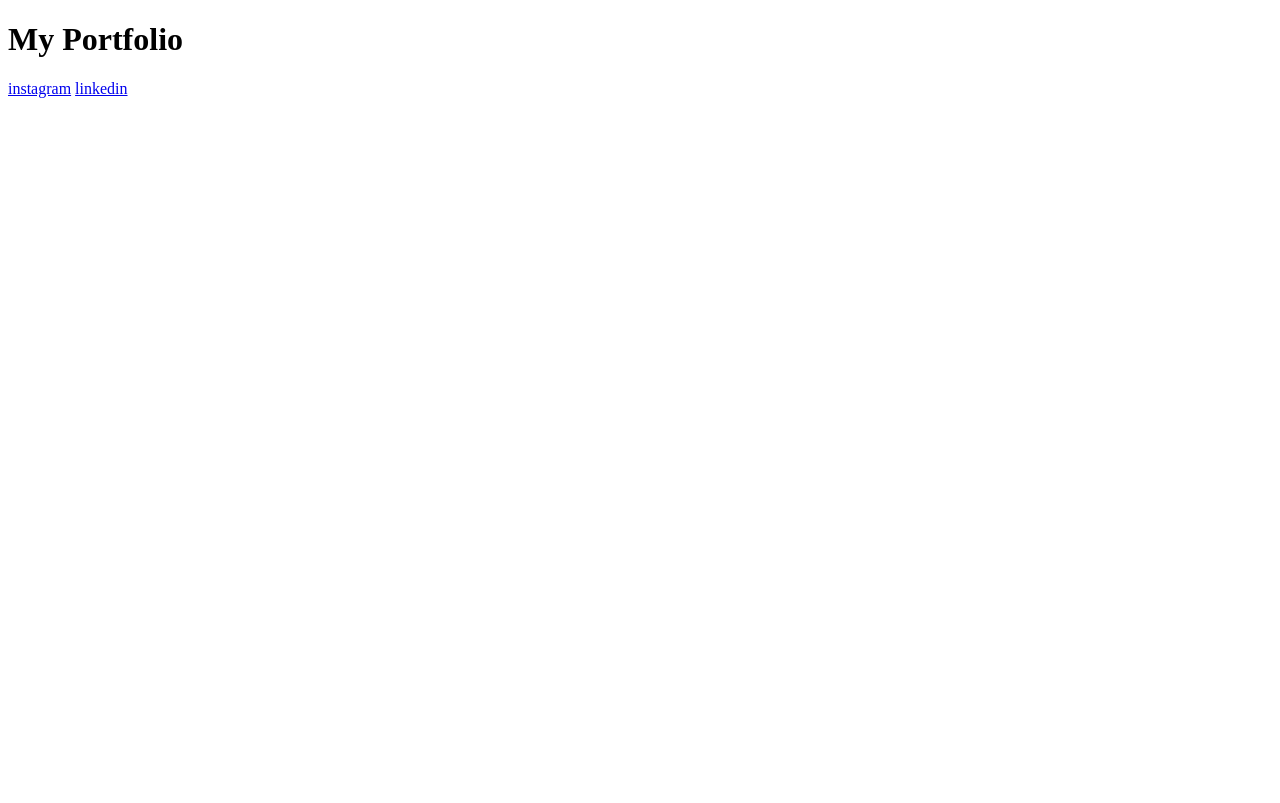
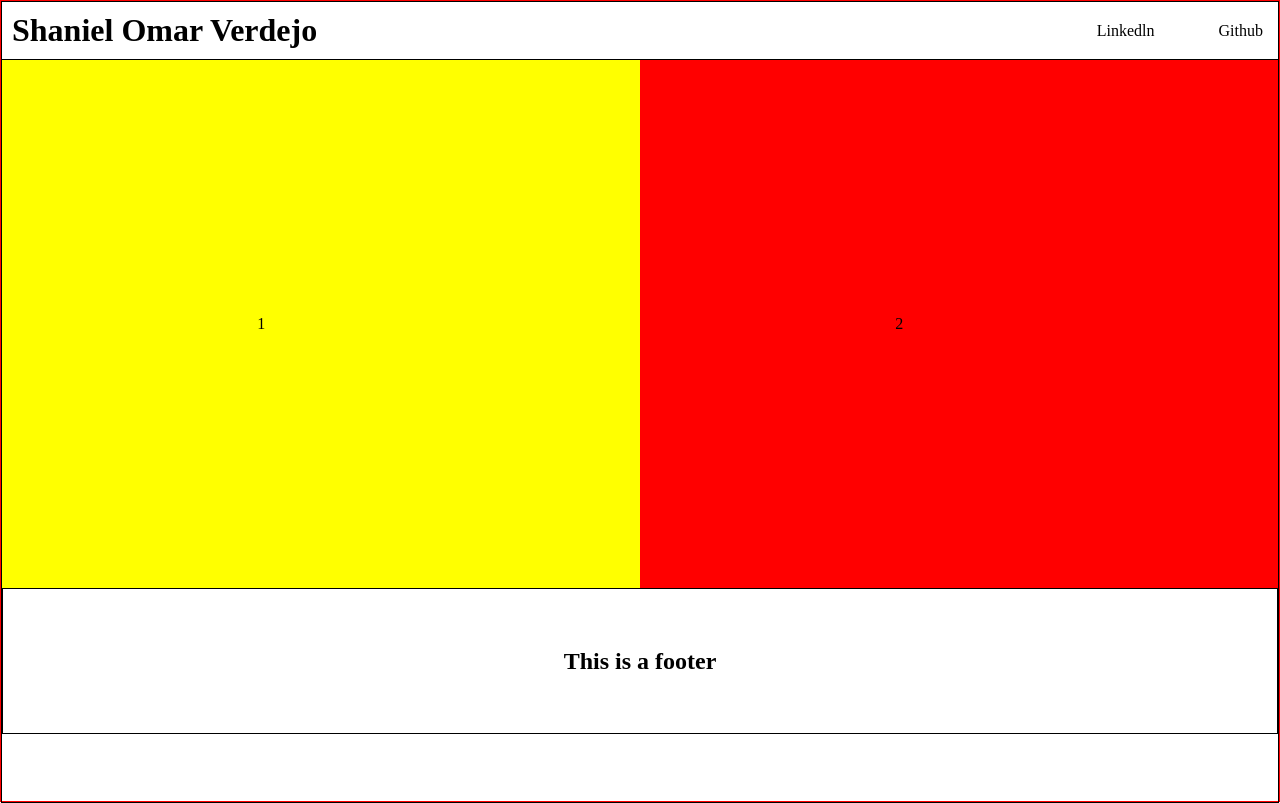
Before and after one commit to sorv3765/website_portfolio, a plain HTML site: page index.html in a window 1280 px wide. Drawn offline with nearby package versions, Linux system fonts and the light colour scheme.

Commit message:
Paul's version

```diff
--- a/index.css
+++ /dev/null
@@ -1,19 +0,0 @@
-*{
-    margin: 0%;
-    padding: 0%;
-}
-header{
-    margin: 0%;
-    padding: 0%;
-    background-color: red;
-    display: flex;
-    justify-content: space-between;
-}
-
-nav{
-    margin: 2%;
-    padding: 1%;
-}
-nav a{
-    margin: 10px;
-}
--- a/index.html
+++ b/index.html
@@ -1,16 +1,44 @@
 <!DOCTYPE html>
-<html>
+<html lang="en">
 <head>
-    <link rel="styleshoot" href="index.css">
-    <title>Shaniel "Omar" Rivas Verdejo</title>
+    <meta charset="UTF-8">
+    <meta name="viewport" content="width=device-width, initial-scale=1.0">
+    <link rel="stylesheet" href="style.css">
+    <script src="https://ajax.googleapis.com/ajax/libs/jquery/3.5.1/jquery.min.js"></script>
+    <script>
+        $(document).ready(function(){
+
+        })
+
+    </script>
+    <title>Shaniel Omar Verdejo</title>
 </head>
 <body>
     <header>
-        <h1>My Portfolio</h1>
-        <nav>
-            <a href="instagram.com">instagram</a>
-            <a href="https://www.linkedin.com/in/shaniel-omar-rivas-verdejo-6338357b/">linkedin</a>
-        </nav>
+        <div class="flex-container">
+            <h1 style="margin: 10px 10px;">Shaniel Omar Verdejo</h1>
+            <ul>
+                <li><a href="#">Linkedln</a></li>
+                <li><a href="#">Github</a></li>
+            </ul>
+        </div>
     </header>
+    <main>
+        <section id = "aboutme">
+            <div class="bodywithsexypic">
+                1
+
+            </div>
+            <div class="bodywithaboutme">
+                2
+
+            </div>
+        </section>
+
+    </main>
+    <footer>
+        <h2>This is a footer</h2>
+    </footer>
+
 </body>
 </html>
--- /dev/null
+++ b/style.css
@@ -0,0 +1,63 @@
+
+html{
+    margin: 0px;
+    padding: 0px;
+    height: 100%;
+    border: 1px solid red;
+}
+
+body{
+    margin: 0px;
+    height: 100%;
+    border: 1px solid black;
+}
+
+ul li a{
+    text-decoration: none;
+    color: black;
+}
+
+li{
+    padding: 0px 5px;
+    margin: 0px 10px;
+    margin-left: 40px;
+    display: inline-block;
+    list-style: none;
+}
+ul{
+    padding: 0px;
+    margin: 0px;
+}
+
+.flex-container{
+    padding: 0px;
+    margin: 0px;
+    border-bottom: 1px solid black;
+    display: flex;
+    justify-content: space-between;
+    align-items: center;
+}
+
+#aboutme{
+    display: flex;
+    background-color: aqua;
+    margin: 0px;
+    padding: 0%;
+}
+
+.bodywithsexypic{
+    background-color: yellow;
+    padding: 20%;
+    width: 50%;
+}
+.bodywithaboutme{
+    background-color: red;
+    padding: 20%;
+    width: 50%;
+}
+
+footer{
+    text-align: center;
+    padding: 3% 0;
+    border: 1px solid black;
+}
```
